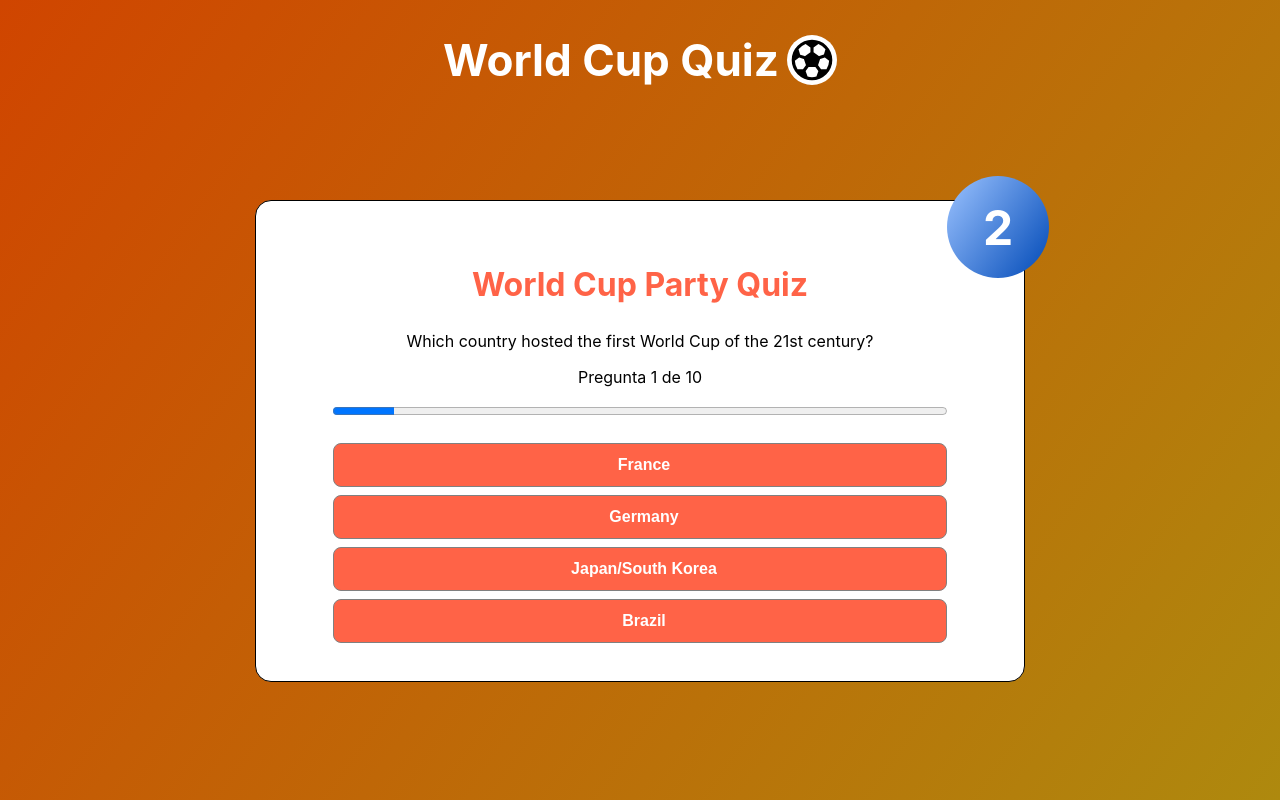
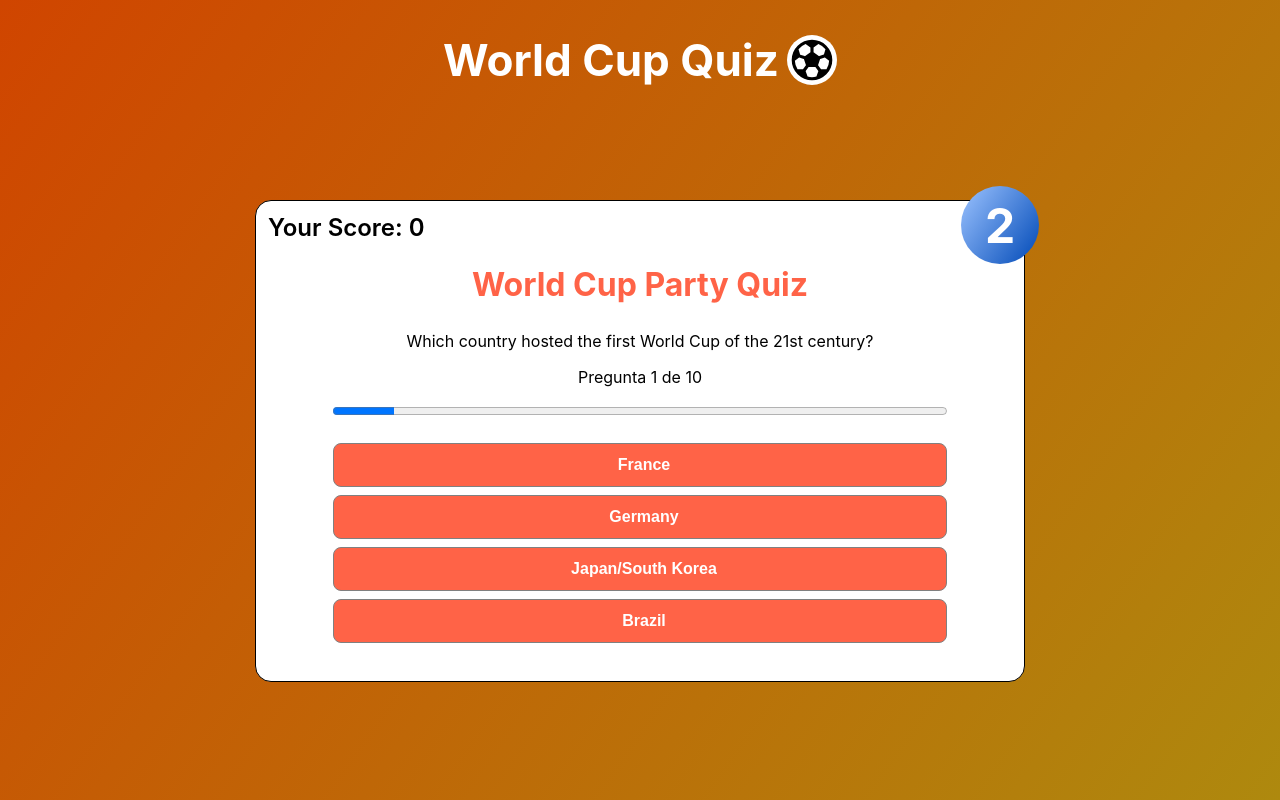
Before and after one commit to Nachocisss/soccerQuiz, a React (Create React App) app: page /Game in a window 1280 px wide. Built offline with nearby package versions, Linux system fonts and the light colour scheme.

Commit message:
check answer and add score if correct

```diff
--- a/src/components/Card/Card.tsx
+++ b/src/components/Card/Card.tsx
@@ -3,20 +3,35 @@ import "./Card.css";
 import { Button } from "../Button/Button.tsx";
 import { useGameContext } from "../../context/GameContext.tsx";
 import { Timer } from "../Timer/Timer.tsx";
+import { useScore } from "../../context/ScoreContext.tsx";
+import { Score } from "../Score/Score.tsx";
 
 const NUMBER_OF_QUESTION = 10;
 
 export function Card() {
   const { currentQuestion, askedQuestionIndex, generateNewQuestion } =
     useGameContext();
+  const { resetTime, addScore } = useScore();
   const steps = askedQuestionIndex.length;
 
+  const checkAnswer = (alternativeIndex) => {
+    console.log(alternativeIndex, currentQuestion.answer);
+    if (alternativeIndex === currentQuestion.answer) {
+      addScore();
+    }
+  };
+
   const optionsRender = () => {
-    return currentQuestion.alternatives.map((m) => {
+    return currentQuestion.alternatives.map((alternative, index) => {
       return (
         <Button
-          props={{ title: m, onClick: () => generateNewQuestion() }}
-          key={m}
+          props={{
+            title: alternative,
+            onClick: () => {
+              checkAnswer(index), generateNewQuestion(), resetTime();
+            },
+          }}
+          key={alternative}
         />
       );
     });
@@ -24,10 +39,10 @@ export function Card() {
 
   return (
     <div className="cardContainer">
+      <Score />
       <Timer />
       <h2>World Cup Party Quiz</h2>
       <p className={"cardQuestion"}>{currentQuestion.question}</p>
-
       <p>
         Pregunta {steps} de {NUMBER_OF_QUESTION}
       </p>
--- /dev/null
+++ b/src/components/Score/Score.css
@@ -0,0 +1,10 @@
+.scoreContainer {
+  position: absolute;
+  top: 0;
+  left: 0;
+  margin: 12px;
+}
+.scoreText {
+  font-size: 24px;
+  font-weight: 600;
+}
--- /dev/null
+++ b/src/components/Score/Score.tsx
@@ -0,0 +1,11 @@
+import React from "react";
+import { useScore } from "../../context/ScoreContext.tsx";
+import "./Score.css";
+export function Score() {
+  const { score } = useScore();
+  return (
+    <div className="scoreContainer">
+      <span className="scoreText">Your Score: {score}</span>
+    </div>
+  );
+}
--- a/src/components/Timer/Timer.css
+++ b/src/components/Timer/Timer.css
@@ -1,15 +1,14 @@
 .timeContainer {
   position: absolute;
-  top: -25px;
-  right: -25px;
+  top: -15px;
+  right: -15px;
   height: 70px;
   width: 70px;
-  padding: 16px;
+  padding: 4px;
   border-radius: 9999px;
   align-content: center;
   background: linear-gradient(125deg, rgb(156, 195, 255), rgb(0, 73, 183));
 }
-
 .timerText {
   font-size: 48px;
   font-weight: 700;
--- a/src/context/ScoreContext.tsx
+++ b/src/context/ScoreContext.tsx
@@ -1,6 +1,13 @@
 import React, { createContext, useContext, useEffect, useState } from "react";
 
-const ScoreContext = createContext({});
+const initialStates = {
+  score: 0,
+  addScore: () => {},
+  time: 7,
+  resetTime: () => {},
+};
+
+const ScoreContext = createContext(initialStates);
 const INITIAL_TIME_SECONDS = 7;
 
 export function ScoreProvider({ children }: any) {
@@ -21,8 +28,8 @@ export function ScoreProvider({ children }: any) {
     setTime(INITIAL_TIME_SECONDS);
   }
 
-  function addScore(scoreToAdd) {
-    setScore((prev) => prev + scoreToAdd);
+  function addScore() {
+    setScore((prev) => prev + time);
   }
   return (
     <ScoreContext.Provider value={{ score, addScore, time, resetTime }}>
```
Also changed, not shown: 1 other file (tests, documents, lock files or other folders).
